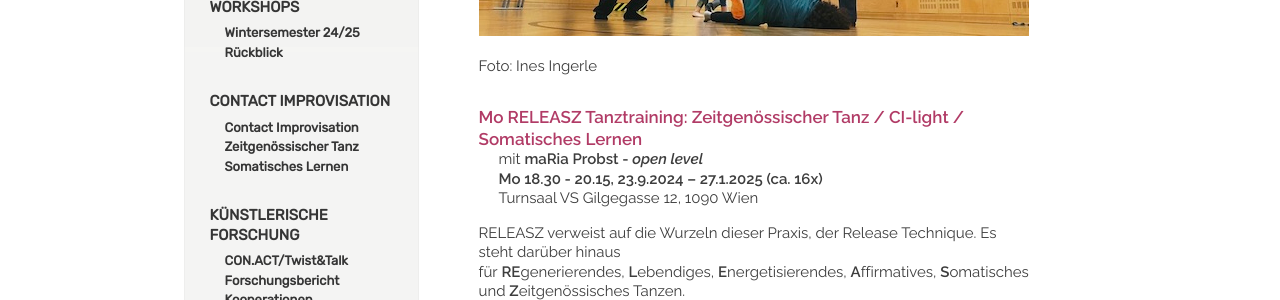
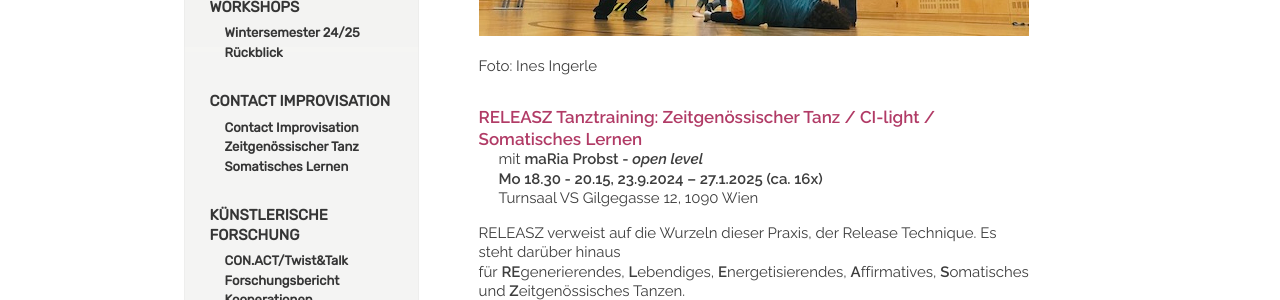
Before and after one commit to manulari/rollingpointat, a Jekyll site: the page built from _pages_de/releasze.md, in a window 1280 px wide. Shown: the part 415-715 px from the top of the page. Built offline with Jekyll 4.4.1, drawn with Linux system fonts in a browser that asks for light colours; comment, search, counter and statistics services are not loaded.

```diff
--- a/_pages_de/releasze.md
+++ b/_pages_de/releasze.md
@@ -7,7 +7,7 @@ language: de
 
 Foto: Ines Ingerle
 
-#### Mo RELEASZ Tanztraining: Zeitgenössischer Tanz / CI-light / Somatisches Lernen
+#### RELEASZ Tanztraining: Zeitgenössischer Tanz / CI-light / Somatisches Lernen
 
 mit **maRia Probst - *open level***\
 **Mo 18.30 - 20.15, 23.9.2024 – 27.1.2025 (ca. 16x)**\
```
